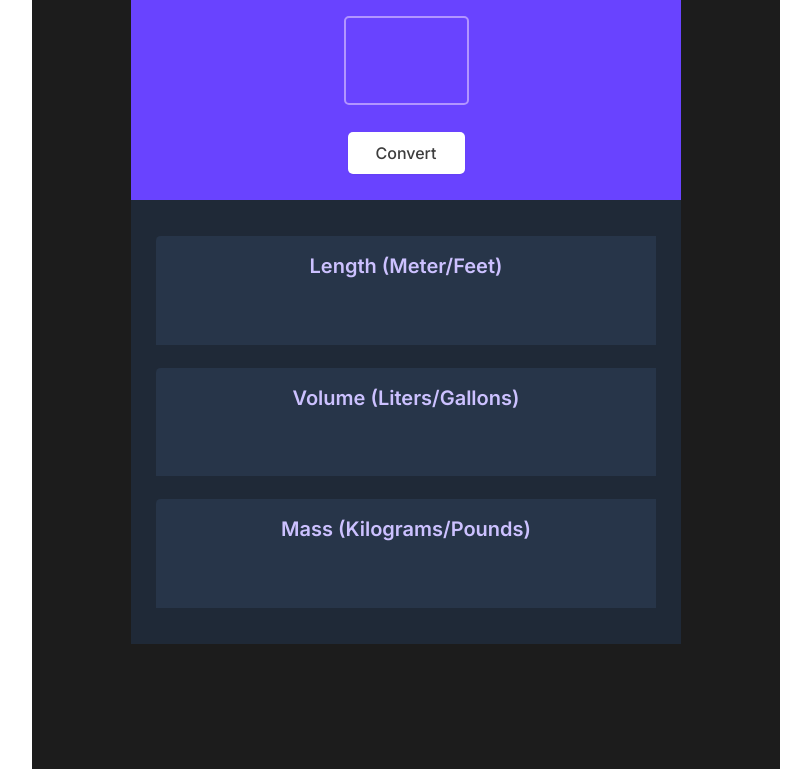
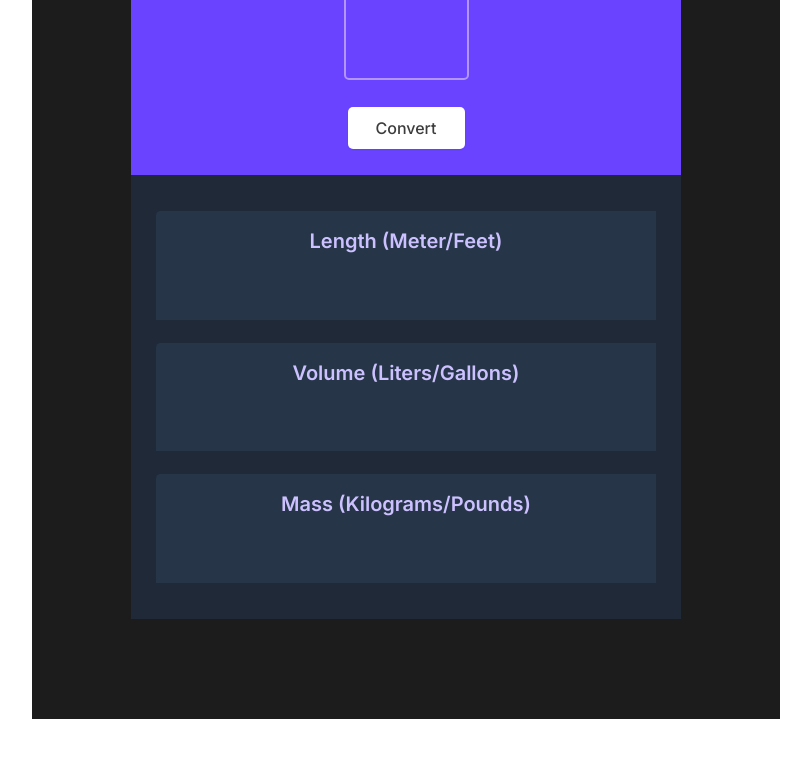
Before and after one commit to ferikand/unit-converter, a plain HTML site: page index.html in a window 1280 px wide. Shown: the part 210-979 px from the top of the page, without its empty margins (234-1045 px from the left). After the commit the page ends 929 px from the top, so only its background shows below. Drawn offline with Linux system fonts and the light colour scheme.

Commit message:
fix: fix height of main-container

```diff
--- a/style.css
+++ b/style.css
@@ -8,7 +8,7 @@ body {
 
 .main-container {
   width: 748px;
-  height: 979px;
+  height: 929px;
 
   background: #1c1c1c;
 
```
